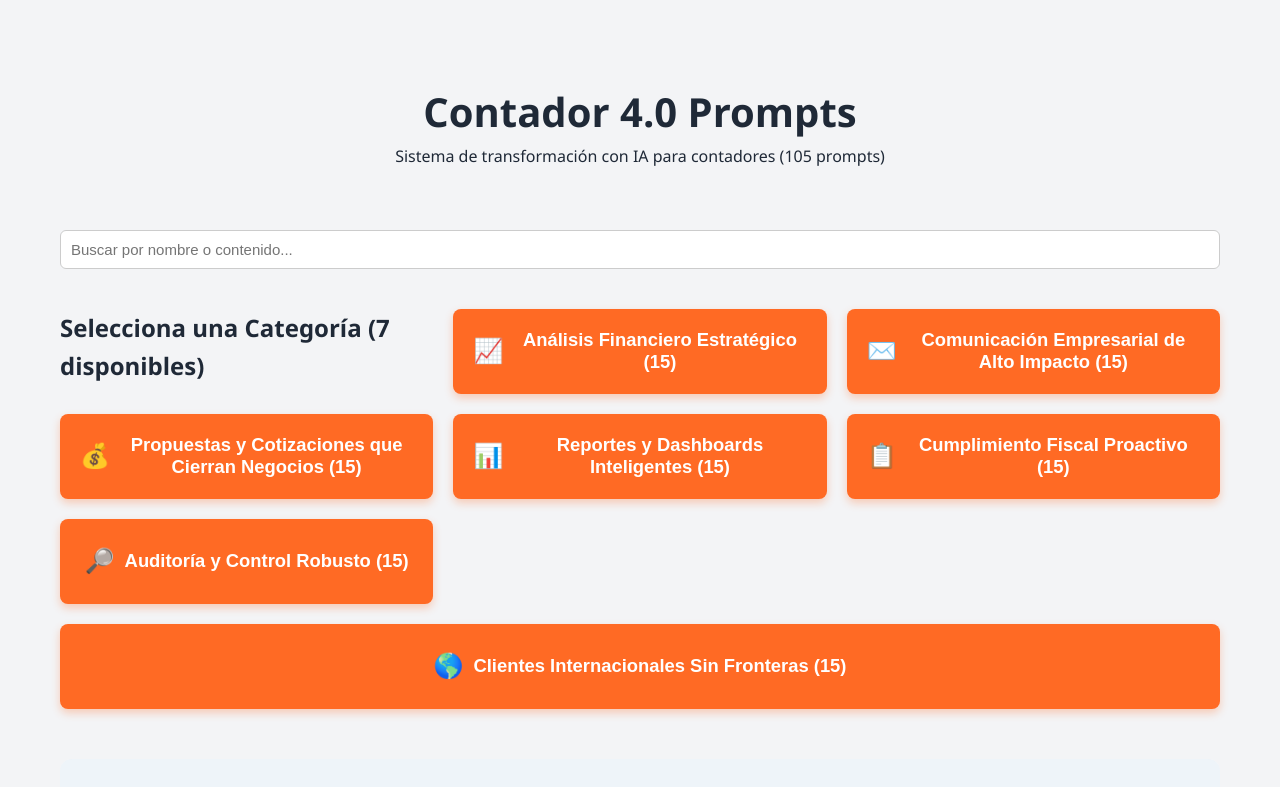
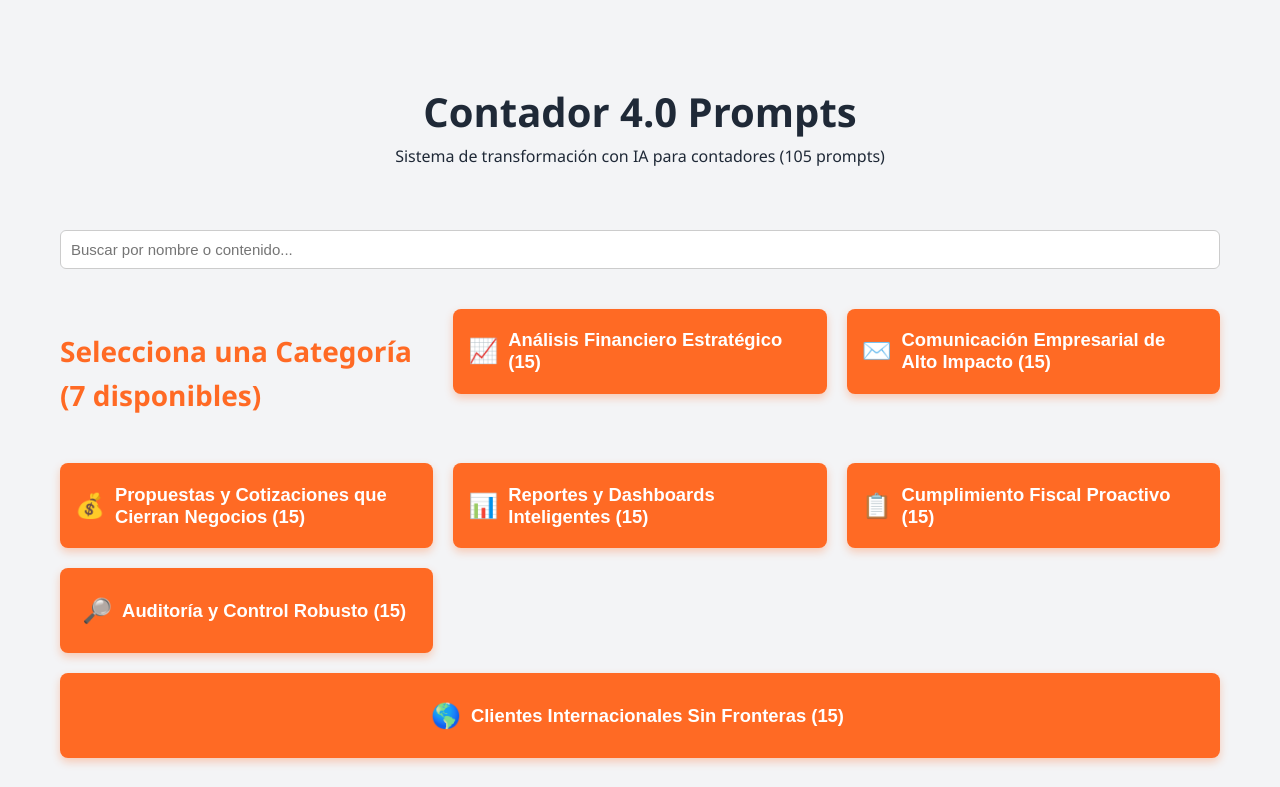
Before and after one commit to JairoAmaya/contador4-webapp-final, a React (Vite) app: page / in a window 1280 px wide. Shown: the top 787 px of the page. Built offline with nearby package versions, Linux system fonts and the light colour scheme.

Commit message:
Update styles.css

```diff
--- a/src/styles.css
+++ b/src/styles.css
@@ -761,3 +761,93 @@ body {
         width: 100%;
     }
 }
+/* --- CORRECCIONES CRÍTICAS DE LAYOUT Y ALINEACIÓN --- */
+
+/* 1. Alineación del Contenedor Principal (para centrar contenido) */
+.app-container {
+    max-width: 1200px;
+    margin: 0 auto; /* ✅ CENTRA EL CONTENEDOR PRINCIPAL */
+    padding: 20px;
+    min-height: 100vh;
+}
+
+/* 2. Alineación del Título Principal y Contadores (Nivel 1) */
+.main-title-selection {
+    font-size: 1.75rem;
+    margin-top: 20px;
+    margin-bottom: 25px;
+    color: #ff6a24;
+    text-align: left; /* ✅ EVITA QUE EL TÍTULO SE DESALINEE CON LA CUADRÍCULA */
+}
+
+/* 3. Estilos de los Contenedores Grid (Botones) */
+.prompts-container {
+    display: grid;
+    gap: 20px;
+    margin-bottom: 30px;
+}
+
+/* 4. Estilos de Botones de Categoría (Nivel 1) */
+.category-list {
+    grid-template-columns: repeat(3, 1fr);
+    gap: 20px;
+}
+
+/* Botones de Categoría Específicos */
+.category-button {
+    background: #ff6a24;
+    color: white;
+    border: none;
+    display: flex;
+    align-items: center;
+    justify-content: center;
+    height: 85px;
+    font-size: 1.15rem;
+    box-shadow: 0 4px 8px rgba(255, 106, 36, 0.3);
+    text-align: left; /* Asegura que el texto y el ícono se alineen a la izquierda del botón */
+    padding-left: 15px; /* Pequeño ajuste para centrar visualmente */
+}
+
+/* Corregir el layout de los botones de Subcategoría (Nivel 2) */
+.subcategoria-list {
+    grid-template-columns: 1fr; /* Una columna para listas largas */
+    gap: 10px;
+}
+
+/* 5. Estilos de la Tarjeta de Prompt (Nivel 3) */
+
+/* Contenedor de la vista final para asegurar que los prompts no se apilen uno sobre otro */
+.prompt-list-container {
+    display: grid;
+    grid-template-columns: 1fr;
+    gap: 20px;
+    margin-top: 20px;
+}
+
+/* La tarjeta que contiene el prompt */
+.prompt-card {
+    background: white;
+    border: 1px solid #e5e7eb;
+    border-radius: 8px;
+    padding: 20px;
+    box-shadow: 0 1px 3px rgba(0,0,0,0.05);
+}
+
+/* Contenido del Prompt (para que el texto se vea bien y no desborde) */
+.prompt-content-text {
+    white-space: pre-wrap; /* ✅ CRÍTICO: Mantiene saltos de línea y wrapping de texto */
+    background: #f9f9f9;
+    padding: 15px;
+    border: 1px solid #e5e7eb;
+    border-radius: 6px;
+    font-family: monospace;
+    font-size: 0.9rem;
+    overflow-x: auto; /* Permite scroll horizontal si el prompt es muy largo */
+}
+
+/* Estilos para el Título Final del Prompt */
+.prompt-final-title {
+    font-size: 1.25rem;
+    color: #ff6a24;
+    margin: 0;
+}
```
